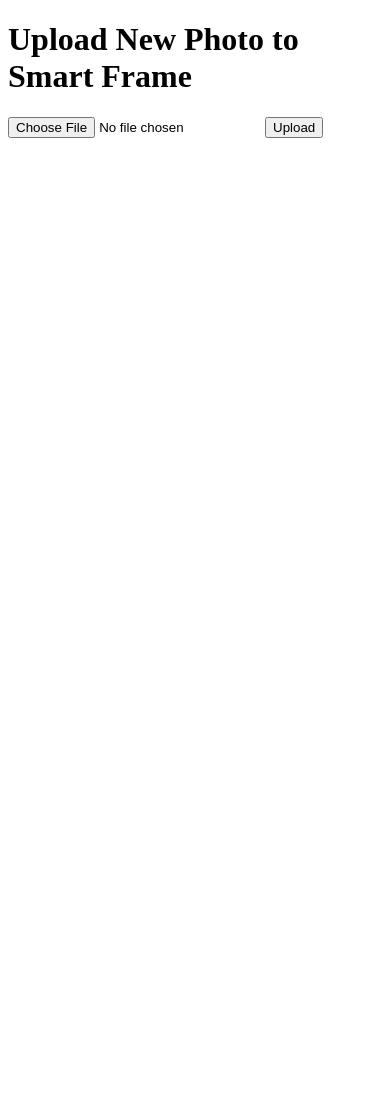
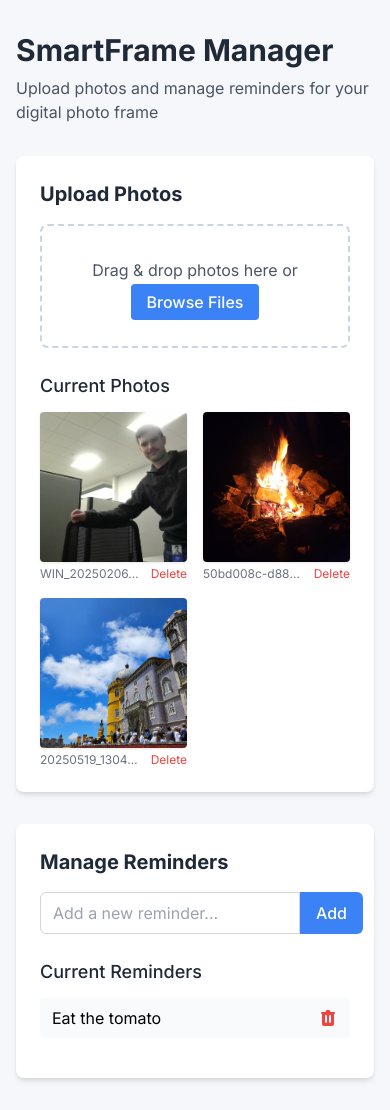
Before and after one commit to jacksakers/SmartFrame, a Flask app: page /upload in a window 390 px wide. Before the commit the page ends 138 px from the top, so only its background shows below. Run offline with Flask 3, Linux system fonts and the light colour scheme; some libraries are stand-ins or nearby versions.

Commit message:
updated the uploads page

```diff
--- a/app.py
+++ b/app.py
@@ -42,7 +42,7 @@ def index():
 @app.route('/upload', methods=['GET', 'POST'])
 def upload_file():
     """
-    Handles file uploads. A GET request shows the upload form,
+    Handles file uploads. A GET request shows the upload interface,
     and a POST request processes the uploaded file.
     You will access this page from your main computer's browser.
     """
@@ -64,16 +64,8 @@ def upload_file():
         else:
             return jsonify({"error": "File type not allowed"}), 400
 
-    # If it's a GET request, show a simple HTML form for uploading files.
-    return '''
-    <!doctype html>
-    <title>Upload New Photo</title>
-    <h1>Upload New Photo to Smart Frame</h1>
-    <form method=post enctype=multipart/form-data>
-      <input type=file name=file>
-      <input type=submit value=Upload>
-    </form>
-    '''
+    # If it's a GET request, show the new upload interface
+    return render_template('upload.html')
 
 # --- API Endpoint to List Photos ---
 @app.route('/api/photos')
@@ -91,11 +83,12 @@ def get_photos():
     except Exception as e:
         return jsonify({"error": str(e)}), 500
 
-# --- API Endpoint for Reminders ---
-@app.route('/api/reminders')
-def get_reminders():
+# --- API Endpoints for Reminders ---
+@app.route('/api/reminders', methods=['GET', 'POST'])
+def manage_reminders():
     """
-    Reads reminders from the reminders.txt file and returns them.
+    GET: Reads reminders from the reminders.txt file and returns them.
+    POST: Adds a new reminder to the reminders file.
     """
     try:
         # Ensure the reminders file exists, create it if it doesn't
@@ -103,12 +96,83 @@ def get_reminders():
              with open(REMINDERS_FILE, 'w') as f:
                 f.write("Add your reminders here, one per line!")
 
+        # GET request - return all reminders
+        if request.method == 'GET':
+            with open(REMINDERS_FILE, 'r') as f:
+                reminders = [line.strip() for line in f.readlines() if line.strip()]
+            return jsonify(reminders)
+
+        # POST request - add a new reminder
+        elif request.method == 'POST':
+            data = request.get_json()
+            if not data or 'text' not in data:
+                return jsonify({"error": "No reminder text provided"}), 400
+
+            reminder_text = data['text'].strip()
+            if not reminder_text:
+                return jsonify({"error": "Reminder text cannot be empty"}), 400
+
+            # Read existing reminders
+            with open(REMINDERS_FILE, 'r') as f:
+                reminders = [line.strip() for line in f.readlines() if line.strip()]
+
+            # Add new reminder
+            reminders.append(reminder_text)
+
+            # Write back to file
+            with open(REMINDERS_FILE, 'w') as f:
+                for reminder in reminders:
+                    f.write(f"{reminder}\n")
+
+            return jsonify({"success": "Reminder added successfully"}), 201
+
+    except Exception as e:
+        print(f"Error managing reminders: {e}")
+        return jsonify({"error": "Could not manage reminders"}), 500
+
+@app.route('/api/reminders/<int:index>', methods=['DELETE'])
+def delete_reminder(index):
+    """Deletes a specific reminder by its index."""
+    try:
+        # Read existing reminders
         with open(REMINDERS_FILE, 'r') as f:
             reminders = [line.strip() for line in f.readlines() if line.strip()]
-        return jsonify(reminders)
+
+        # Check if index is valid
+        if index < 0 or index >= len(reminders):
+            return jsonify({"error": "Invalid reminder index"}), 400
+
+        # Remove the reminder at the specified index
+        reminders.pop(index)
+
+        # Write back to file
+        with open(REMINDERS_FILE, 'w') as f:
+            for reminder in reminders:
+                f.write(f"{reminder}\n")
+
+        return jsonify({"success": "Reminder deleted successfully"}), 200
+
     except Exception as e:
-        print(f"Error reading reminders file: {e}")
-        return jsonify({"error": "Could not read reminders file"}), 500
+        print(f"Error deleting reminder: {e}")
+        return jsonify({"error": "Could not delete reminder"}), 500
+
+@app.route('/api/photos/<filename>', methods=['DELETE'])
+def delete_photo(filename):
+    """Deletes a specific photo by its filename."""
+    try:
+        file_path = os.path.join(app.config['UPLOAD_FOLDER'], filename)
+
+        # Check if the file exists
+        if not os.path.exists(file_path):
+            return jsonify({"error": "File not found"}), 404
+
+        # Delete the file
+        os.remove(file_path)
+        return jsonify({"success": f"Photo '{filename}' deleted successfully"}), 200
+
+    except Exception as e:
+        print(f"Error deleting photo: {e}")
+        return jsonify({"error": "Could not delete photo"}), 500
 
 
 # --- Run the App ---
--- a/static/reminders.txt
+++ b/static/reminders.txt
@@ -1,3 +1 @@
-Call Mom on Wednesday
-Pick up dry cleaning
-Project deadline Friday
+Eat the tomato
--- a/templates/index.html
+++ b/templates/index.html
@@ -65,6 +65,9 @@
         <div class="col-span-4 row-span-1 widget self-end overflow-hidden">
             <div id="quote-text" class="text-5xl italic text-center">"Loading inspirational quote..."</div>
             <div id="quote-author" class="text-4xl text-right opacity-80">- Author</div>
+            <!-- <div class="text-right mt-2">
+                <a href="/upload" class="text-sm text-blue-300 hover:text-blue-100 opacity-50">Manage SmartFrame</a>
+            </div> -->
         </div>
     </div>
 
--- /dev/null
+++ b/templates/upload.html
@@ -0,0 +1,325 @@
+<!DOCTYPE html>
+<html lang="en">
+<head>
+    <meta charset="UTF-8">
+    <meta name="viewport" content="width=device-width, initial-scale=1.0">
+    <title>SmartFrame Manager</title>
+    <!-- Tailwind CSS for styling -->
+    <script src="https://cdn.tailwindcss.com"></script>
+    <link rel="preconnect" href="https://fonts.googleapis.com">
+    <link rel="preconnect" href="https://fonts.gstatic.com" crossorigin>
+    <link href="https://fonts.googleapis.com/css2?family=Inter:wght@400;500;700&display=swap" rel="stylesheet">
+    <style>
+        body {
+            font-family: 'Inter', sans-serif;
+            background-color: #f5f7fa;
+        }
+        .file-drop-area {
+            border: 2px dashed #cbd5e1;
+            border-radius: 0.5rem;
+            padding: 2rem;
+            text-align: center;
+            transition: all 0.3s ease;
+        }
+        .file-drop-area:hover, .file-drop-area.active {
+            border-color: #3b82f6;
+            background-color: rgba(59, 130, 246, 0.05);
+        }
+        .photo-thumbnail {
+            width: 150px;
+            height: 150px;
+            object-fit: cover;
+            border-radius: 0.25rem;
+            box-shadow: 0 1px 3px rgba(0,0,0,0.1);
+        }
+    </style>
+</head>
+<body class="min-h-screen">
+    <div class="container mx-auto px-4 py-8">
+        <header class="mb-8">
+            <h1 class="text-3xl font-bold text-gray-800 mb-2">SmartFrame Manager</h1>
+            <p class="text-gray-600">Upload photos and manage reminders for your digital photo frame</p>
+        </header>
+
+        <div class="grid grid-cols-1 lg:grid-cols-2 gap-8">
+            <!-- Photo Upload Section -->
+            <section class="bg-white p-6 rounded-lg shadow-md">
+                <h2 class="text-xl font-semibold text-gray-800 mb-4">Upload Photos</h2>
+
+                <div id="drop-area" class="file-drop-area mb-4">
+                    <p class="mb-2 text-gray-600">Drag & drop photos here or</p>
+                    <label class="bg-blue-500 hover:bg-blue-600 text-white font-medium py-2 px-4 rounded cursor-pointer">
+                        Browse Files
+                        <input type="file" id="fileInput" multiple accept="image/png, image/jpeg, image/jpg, image/gif" class="hidden">
+                    </label>
+                </div>
+
+                <div id="upload-progress" class="hidden w-full bg-gray-200 rounded-full h-2.5 mb-4">
+                    <div id="progress-bar" class="bg-blue-600 h-2.5 rounded-full" style="width: 0%"></div>
+                </div>
+
+                <div id="upload-status" class="text-sm text-gray-600 mb-4"></div>
+
+                <h3 class="text-lg font-medium text-gray-800 mb-3 mt-6">Current Photos</h3>
+                <div id="photo-gallery" class="grid grid-cols-2 sm:grid-cols-3 gap-4">
+                    <p id="loading-photos" class="text-gray-500">Loading photos...</p>
+                </div>
+            </section>
+
+            <!-- Reminders Section -->
+            <section class="bg-white p-6 rounded-lg shadow-md">
+                <h2 class="text-xl font-semibold text-gray-800 mb-4">Manage Reminders</h2>
+
+                <form id="reminder-form" class="mb-6">
+                    <div class="flex">
+                        <input type="text" id="reminder-text" placeholder="Add a new reminder..."
+                            class="flex-grow px-3 py-2 border border-gray-300 rounded-l-md focus:outline-none focus:ring-2 focus:ring-blue-500 focus:border-transparent">
+                        <button type="submit" class="bg-blue-500 hover:bg-blue-600 text-white font-medium px-4 py-2 rounded-r-md">
+                            Add
+                        </button>
+                    </div>
+                </form>
+
+                <h3 class="text-lg font-medium text-gray-800 mb-3">Current Reminders</h3>
+                <ul id="reminders-list" class="space-y-2 mb-4">
+                    <li class="text-gray-500">Loading reminders...</li>
+                </ul>
+            </section>
+        </div>
+    </div>
+
+    <script>
+        // DOM Elements
+        const dropArea = document.getElementById('drop-area');
+        const fileInput = document.getElementById('fileInput');
+        const uploadStatus = document.getElementById('upload-status');
+        const uploadProgress = document.getElementById('upload-progress');
+        const progressBar = document.getElementById('progress-bar');
+        const photoGallery = document.getElementById('photo-gallery');
+        const reminderForm = document.getElementById('reminder-form');
+        const reminderText = document.getElementById('reminder-text');
+        const remindersList = document.getElementById('reminders-list');
+
+        // Event listeners for drag and drop
+        ['dragenter', 'dragover', 'dragleave', 'drop'].forEach(eventName => {
+            dropArea.addEventListener(eventName, preventDefaults, false);
+        });
+
+        function preventDefaults(e) {
+            e.preventDefault();
+            e.stopPropagation();
+        }
+
+        ['dragenter', 'dragover'].forEach(eventName => {
+            dropArea.addEventListener(eventName, highlight, false);
+        });
+
+        ['dragleave', 'drop'].forEach(eventName => {
+            dropArea.addEventListener(eventName, unhighlight, false);
+        });
+
+        function highlight() {
+            dropArea.classList.add('active');
+        }
+
+        function unhighlight() {
+            dropArea.classList.remove('active');
+        }
+
+        // Handle file selection
+        dropArea.addEventListener('drop', handleDrop, false);
+        fileInput.addEventListener('change', handleFiles, false);
+
+        function handleDrop(e) {
+            const dt = e.dataTransfer;
+            const files = dt.files;
+            handleFiles({ target: { files } });
+        }
+
+        async function handleFiles(e) {
+            const files = Array.from(e.target.files);
+            uploadStatus.textContent = `Uploading ${files.length} file(s)...`;
+            uploadProgress.classList.remove('hidden');
+
+            let successCount = 0;
+            let errorCount = 0;
+
+            for (let i = 0; i < files.length; i++) {
+                const file = files[i];
+                const percentage = Math.round((i / files.length) * 100);
+                progressBar.style.width = `${percentage}%`;
+
+                try {
+                    const formData = new FormData();
+                    formData.append('file', file);
+
+                    const response = await fetch('/upload', {
+                        method: 'POST',
+                        body: formData
+                    });
+
+                    if (response.ok) {
+                        successCount++;
+                    } else {
+                        errorCount++;
+                        console.error(`Error uploading ${file.name}:`, await response.text());
+                    }
+                } catch (error) {
+                    errorCount++;
+                    console.error('Upload error:', error);
+                }
+            }
+
+            progressBar.style.width = '100%';
+            uploadStatus.textContent = `Uploaded ${successCount} file(s) successfully. ${errorCount} file(s) failed.`;
+
+            // Reset file input
+            fileInput.value = '';
+
+            // Refresh the photo gallery
+            setTimeout(() => {
+                loadPhotos();
+                uploadProgress.classList.add('hidden');
+            }, 1000);
+        }
+
+        // Load photos
+        async function loadPhotos() {
+            try {
+                const response = await fetch('/api/photos');
+                const photos = await response.json();
+
+                if (photos.length === 0) {
+                    photoGallery.innerHTML = '<p class="text-gray-500 col-span-3">No photos uploaded yet.</p>';
+                    return;
+                }
+
+                photoGallery.innerHTML = photos.map(photo => `
+                    <div class="photo-item">
+                        <img src="/static/uploads/${photo}" alt="${photo}" class="photo-thumbnail mb-1">
+                        <div class="flex justify-between items-center">
+                            <span class="text-xs text-gray-500 truncate max-w-[100px]">${photo}</span>
+                            <button class="delete-photo text-xs text-red-500 hover:text-red-700" data-filename="${photo}">Delete</button>
+                        </div>
+                    </div>
+                `).join('');
+
+                // Add event listeners to delete buttons
+                document.querySelectorAll('.delete-photo').forEach(button => {
+                    button.addEventListener('click', deletePhoto);
+                });
+            } catch (error) {
+                console.error('Error loading photos:', error);
+                photoGallery.innerHTML = '<p class="text-red-500 col-span-3">Error loading photos. Please try again.</p>';
+            }
+        }
+
+        // Delete photo
+        async function deletePhoto(e) {
+            const filename = e.target.dataset.filename;
+            if (!confirm(`Are you sure you want to delete ${filename}?`)) return;
+
+            try {
+                const response = await fetch(`/api/photos/${filename}`, {
+                    method: 'DELETE'
+                });
+
+                if (response.ok) {
+                    loadPhotos();
+                } else {
+                    alert('Error deleting photo. Please try again.');
+                }
+            } catch (error) {
+                console.error('Error deleting photo:', error);
+                alert('Error deleting photo. Please try again.');
+            }
+        }
+
+        // Load reminders
+        async function loadReminders() {
+            try {
+                const response = await fetch('/api/reminders');
+                const reminders = await response.json();
+
+                if (reminders.length === 0) {
+                    remindersList.innerHTML = '<li class="text-gray-500">No reminders added yet.</li>';
+                    return;
+                }
+
+                remindersList.innerHTML = reminders.map((reminder, index) => `
+                    <li class="flex justify-between items-center py-2 px-3 bg-gray-50 rounded">
+                        <span>${reminder}</span>
+                        <button class="delete-reminder text-red-500 hover:text-red-700" data-index="${index}">
+                            <svg xmlns="http://www.w3.org/2000/svg" class="h-5 w-5" viewBox="0 0 20 20" fill="currentColor">
+                                <path fill-rule="evenodd" d="M9 2a1 1 0 00-.894.553L7.382 4H4a1 1 0 000 2v10a2 2 0 002 2h8a2 2 0 002-2V6a1 1 0 100-2h-3.382l-.724-1.447A1 1 0 0011 2H9zM7 8a1 1 0 012 0v6a1 1 0 11-2 0V8zm5-1a1 1 0 00-1 1v6a1 1 0 102 0V8a1 1 0 00-1-1z" clip-rule="evenodd" />
+                            </svg>
+                        </button>
+                    </li>
+                `).join('');
+
+                // Add event listeners to delete buttons
+                document.querySelectorAll('.delete-reminder').forEach(button => {
+                    button.addEventListener('click', deleteReminder);
+                });
+            } catch (error) {
+                console.error('Error loading reminders:', error);
+                remindersList.innerHTML = '<li class="text-red-500">Error loading reminders. Please try again.</li>';
+            }
+        }
+
+        // Add reminder
+        reminderForm.addEventListener('submit', async function(e) {
+            e.preventDefault();
+            const text = reminderText.value.trim();
+
+            if (!text) return;
+
+            try {
+                const response = await fetch('/api/reminders', {
+                    method: 'POST',
+                    headers: {
+                        'Content-Type': 'application/json'
+                    },
+                    body: JSON.stringify({ text })
+                });
+
+                if (response.ok) {
+                    reminderText.value = '';
+                    loadReminders();
+                } else {
+                    alert('Error adding reminder. Please try again.');
+                }
+            } catch (error) {
+                console.error('Error adding reminder:', error);
+                alert('Error adding reminder. Please try again.');
+            }
+        });
+
+        // Delete reminder
+        async function deleteReminder(e) {
+            const index = e.currentTarget.dataset.index;
+
+            try {
+                const response = await fetch(`/api/reminders/${index}`, {
+                    method: 'DELETE'
+                });
+
+                if (response.ok) {
+                    loadReminders();
+                } else {
+                    alert('Error deleting reminder. Please try again.');
+                }
+            } catch (error) {
+                console.error('Error deleting reminder:', error);
+                alert('Error deleting reminder. Please try again.');
+            }
+        }
+
+        // Initialize
+        document.addEventListener('DOMContentLoaded', function() {
+            loadPhotos();
+            loadReminders();
+        });
+    </script>
+</body>
+</html>
```
Also changed, not shown: static/uploads/20250212_192059.jpg (deleted), static/uploads/WIN_20250206_15_16_53_Pro.jpg (added), templates/index.js (added).
